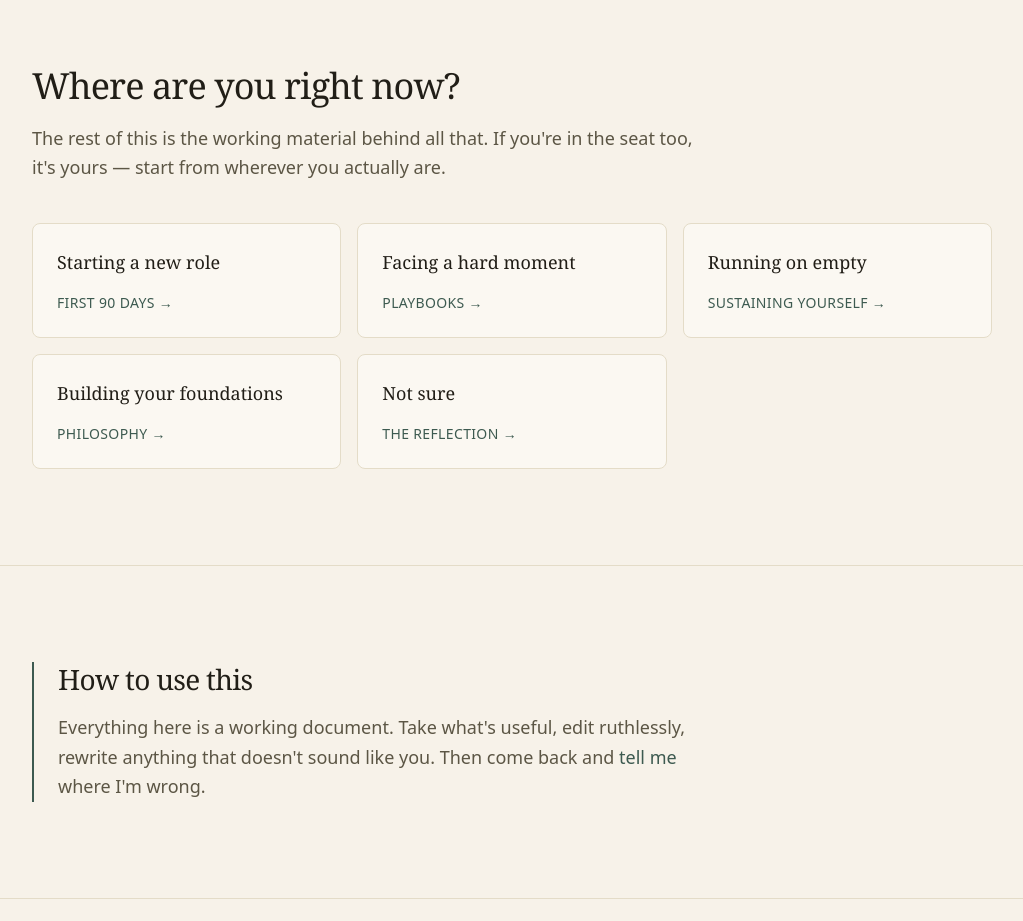
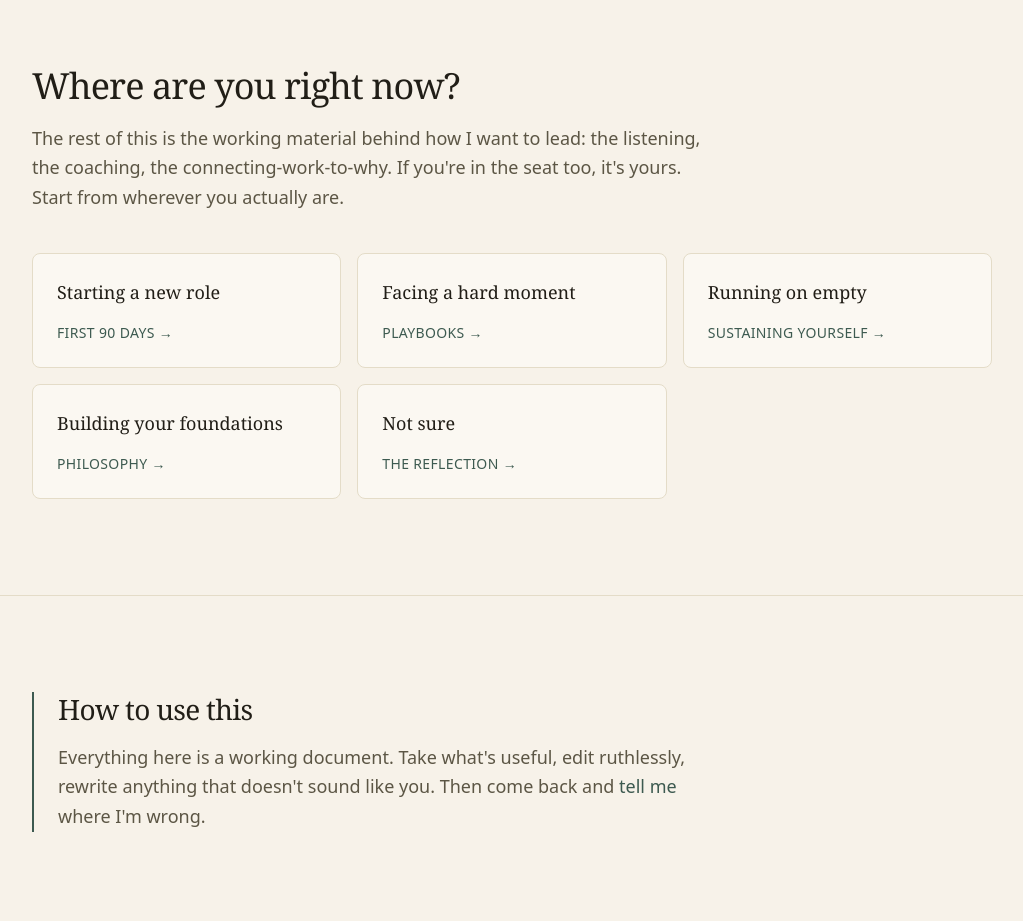
Before and after one commit to rob-legood/pcl, an Astro site: page / in a window 1280 px wide. Shown: the part 1840-2761 px from the top of the page, without its empty margins (128-1151 px from the left). Built offline with nearby package versions, Linux system fonts and the light colour scheme; Astro itself is replaced by a stand-in of ours.

```diff
--- a/src/pages/index.astro
+++ b/src/pages/index.astro
@@ -142,8 +142,9 @@ const pillars = [
         Where are you right now?
       </h2>
       <p class="measure mt-4 text-body text-ink-muted">
-        The rest of this is the working material behind all that. If you're in
-        the seat too, it's yours — start from wherever you actually are.
+        The rest of this is the working material behind how I want to lead: the
+        listening, the coaching, the connecting-work-to-why.  If you're in
+        the seat too, it's yours. Start from wherever you actually are.
       </p>
 
       <ul class="mt-10 grid gap-4 sm:grid-cols-2 lg:grid-cols-3">
```
